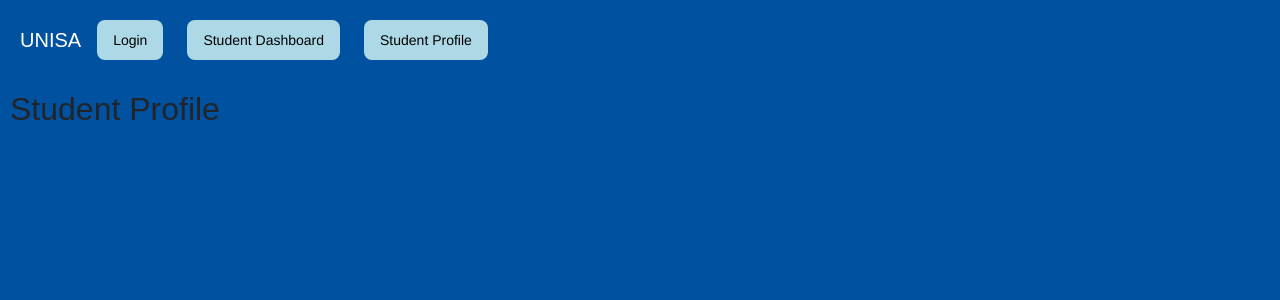
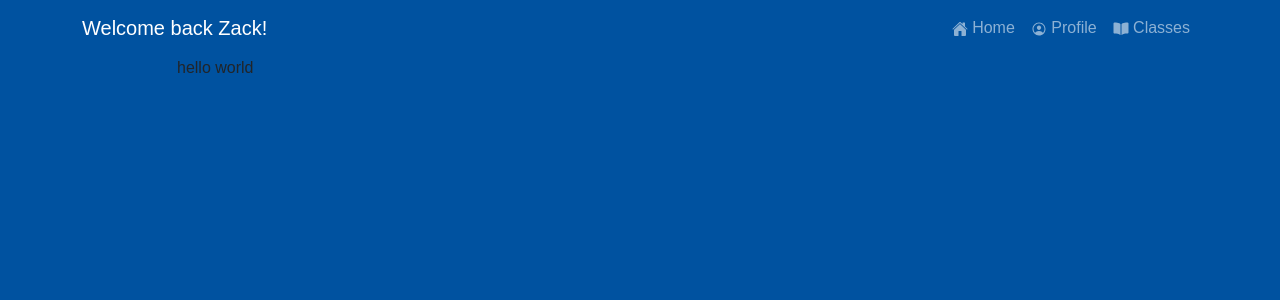
Before and after one commit to MunyaradziMagura/Student-Attendance-System, a React (Create React App) app in the folder client/student-attendence-system/: page /StudentHome in a window 1280 px wide. Shown: the top 300 px of the page. Built offline with nearby package versions, Linux system fonts and the light colour scheme.

Commit message:
student nav

```diff
--- a/client/student-attendence-system/package.json
+++ b/client/student-attendence-system/package.json
@@ -10,6 +10,7 @@
     "react": "^18.2.0",
     "react-bootstrap": "^2.4.0",
     "react-dom": "^18.2.0",
+    "react-icons": "^4.4.0",
     "react-router-dom": "^6.3.0",
     "react-scripts": "5.0.1",
     "web-vitals": "^2.1.4"
--- a/client/student-attendence-system/src/App.js
+++ b/client/student-attendence-system/src/App.js
@@ -12,11 +12,12 @@ function App() {
   return (
     <div className="App">
       <Router>
-        <Navigation></Navigation>
+        {/* <Navigation></Navigation> */}
         <Routes>
+
           <Route path="/Login" element={<Login />} />
           <Route path="/Dashboard" element={<Dashboard />} />
-          <Route path="/StudentHome" element={<StudentHome />} />
+          <Route path="/StudentHome" element={<StudentHome/>} />
         </Routes>
       </Router>
     </div>
--- /dev/null
+++ b/client/student-attendence-system/src/components/StudentNavigation.js
@@ -0,0 +1,26 @@
+import Container from 'react-bootstrap/Container';
+import Nav from 'react-bootstrap/Nav';
+import Navbar from 'react-bootstrap/Navbar';
+import NavDropdown from 'react-bootstrap/NavDropdown';
+import { IoHome, IoPersonCircleOutline, IoBook } from "react-icons/io5";
+function CollapsibleExample(props) {
+  return (
+    <Navbar collapseOnSelect expand="lg" variant="dark" width>
+      <Container>
+        <Navbar.Brand href="#home">Welcome back {props.userName}!</Navbar.Brand>
+        <Navbar.Toggle aria-controls="responsive-navbar-nav" />
+        <Navbar.Collapse id="responsive-navbar-nav">
+          <Nav className="me-auto">
+          </Nav>
+          <Nav>
+          <Nav.Link href="#Login"><IoHome /> Home</Nav.Link>
+            <Nav.Link href="#pricing"><IoPersonCircleOutline/> Profile</Nav.Link>
+            <Nav.Link href="#Login"><IoBook /> Classes</Nav.Link>
+          </Nav>
+        </Navbar.Collapse>
+      </Container>
+    </Navbar>
+  );
+}
+
+export default CollapsibleExample;
--- a/client/student-attendence-system/src/pages/StudentHome.js
+++ b/client/student-attendence-system/src/pages/StudentHome.js
@@ -1,7 +1,26 @@
+import StudentNavigation from "../components/StudentNavigation"
+import Container from 'react-bootstrap/Container';
+import Row from 'react-bootstrap/Row';
+import Col from 'react-bootstrap/Col';
 function StudentHome() {
   return (
     <div>
-        <h2>Student Profile</h2>
+      {/* nav */}
+      <StudentNavigation userName={"Zack"}></StudentNavigation>
+
+      {/* body */}
+      <Container>
+      <Row>
+        {/* left */}
+        <Col></Col>
+        {/* body */}
+        <Col xs={10}>
+            hello world
+        </Col>
+        {/* right */}
+        <Col></Col>
+      </Row>
+      </Container>
     </div>
   )
 }
```
Also changed, not shown: 1 other file (tests, documents, lock files or other folders).
